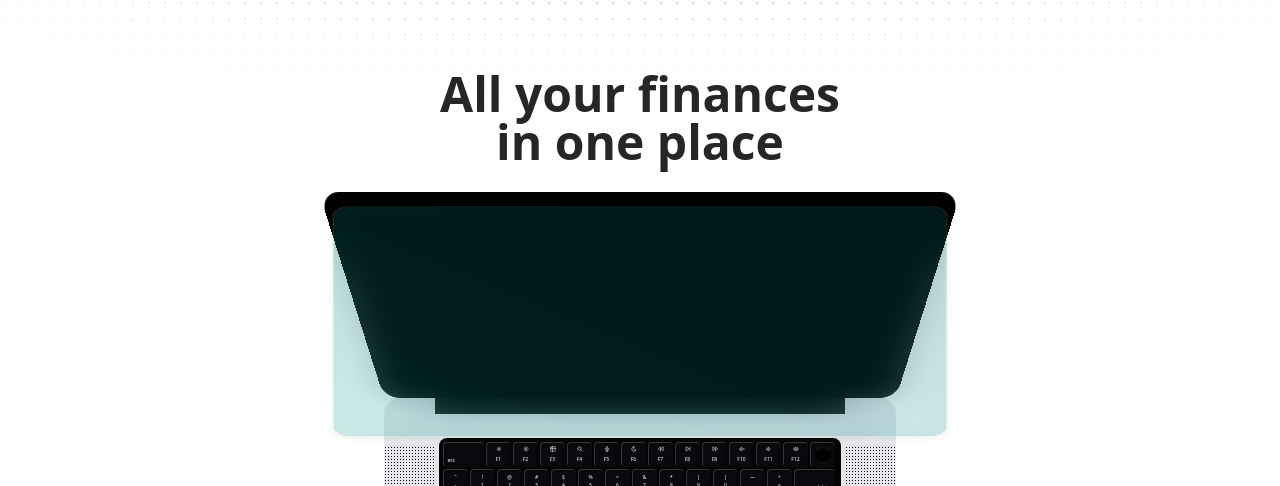
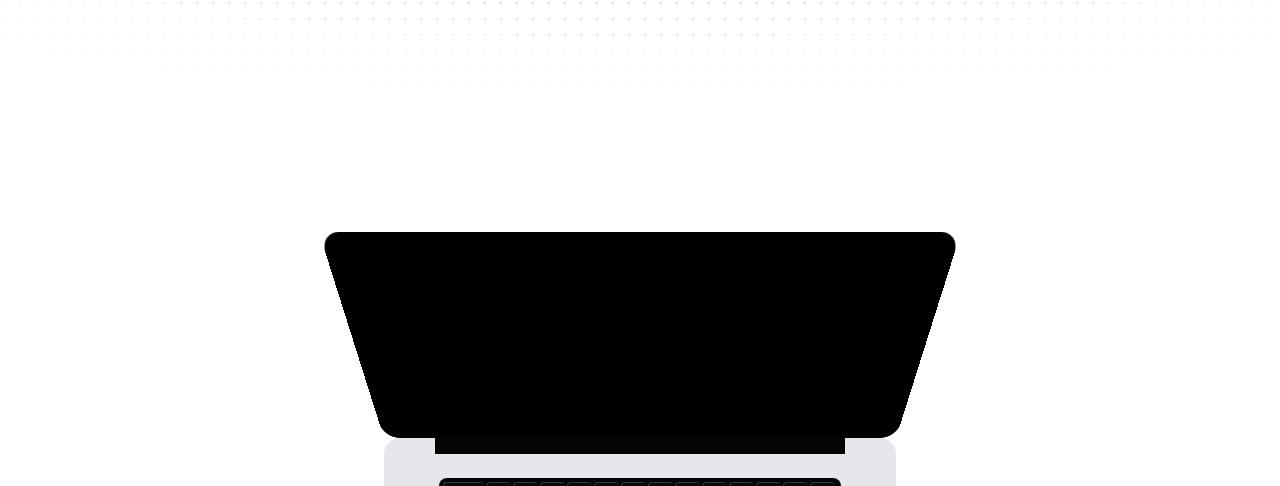
Before and after one commit to sammce/dollar-sign, a Next.js app: page / in a window 1280 px wide. Shown: the part 530-1016 px from the top of the page. Built offline with nearby package versions, Linux system fonts and the light colour scheme; no server answers.

Commit message:
feat: smoothen macbook animation

```diff
--- a/src/components/atoms/macbook.tsx
+++ b/src/components/atoms/macbook.tsx
@@ -1,4 +1,5 @@
 "use client";
+
 import React, { useEffect, useRef, useState } from "react";
 import {
   MotionValue,
@@ -44,7 +45,7 @@ export const MacbookScroll = ({
   const ref = useRef<HTMLDivElement>(null);
   const { scrollYProgress } = useScroll({
     target: ref,
-    offset: ["start start", "end start"],
+    offset: ["start center", "end start"],
   });
 
   const [isMobile, setIsMobile] = useState(false);
@@ -65,7 +66,7 @@ export const MacbookScroll = ({
     [0, 0.3],
     [0.6, isMobile ? 1 : 1.5],
   );
-  const translate = useTransform(scrollYProgress, [0, 0.8], [0, 1200]);
+  const translate = useTransform(scrollYProgress, [0, 1], [0, 1450]);
 
   const rotate = useTransform(scrollYProgress, [0.1, 0.12, 0.3], [-28, -28, 0]);
   const textTransform = useTransform(scrollYProgress, [0, 0.3], [0, 100]);
@@ -74,7 +75,7 @@ export const MacbookScroll = ({
   return (
     <div
       ref={ref}
-      className="flex min-h-[180vh] md:min-h-[200vh] shrink-0 transform flex-col items-center justify-start [perspective:800px] pt-0 scale-[60%] md:pt-20 md:scale-[80%] xl:scale-[100%] -mt-60 xl:pt-50"
+      className="flex min-h-[180vh] md:min-h-[180vh] shrink-0 transform flex-col items-center justify-start [perspective:800px] pt-0 scale-[60%] md:scale-[80%] xl:scale-[100%]"
     >
       <motion.h1
         style={{
--- a/src/components/ui/background-gradient-animation.tsx
+++ b/src/components/ui/background-gradient-animation.tsx
@@ -73,7 +73,7 @@ export const BackgroundGradientAnimation = ({
     }
 
     move();
-  }, [tgX, tgY, curX, curY]);
+  }, [tgX, tgY]); // eslint-disable-line react-hooks/exhaustive-deps
 
   const handleMouseMove = (event: React.MouseEvent<HTMLDivElement>) => {
     if (interactiveRef.current) {
--- a/src/components/ui/hero-highlight.tsx
+++ b/src/components/ui/hero-highlight.tsx
@@ -19,7 +19,7 @@ const dotPatterns = {
   },
 };
 
-const highlightRadius = "200px";
+const highlightRadius = "250px";
 
 export const HeroHighlight = ({
   children,
@@ -30,8 +30,8 @@ export const HeroHighlight = ({
   className?: string;
   containerClassName?: string;
 }) => {
-  const mouseX = useSpring(useMotionValue(0), { stiffness: 30, damping: 10 });
-  const mouseY = useSpring(useMotionValue(0), { stiffness: 30, damping: 10 });
+  const mouseX = useSpring(useMotionValue(0), { stiffness: 30, damping: 5 });
+  const mouseY = useSpring(useMotionValue(0), { stiffness: 30, damping: 5 });
 
   // SVG patterns for different states and themes
 
```
